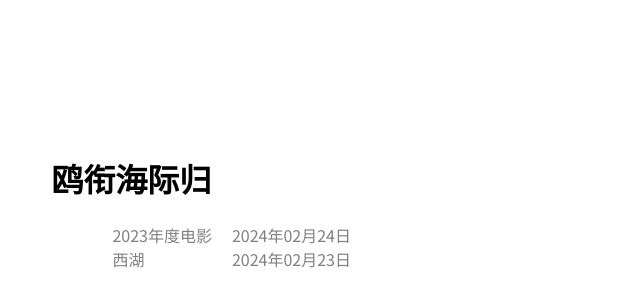
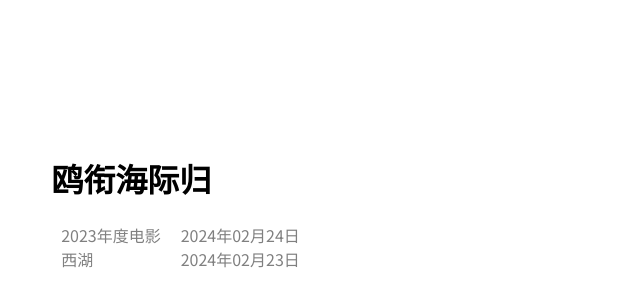
Before and after one commit to liushuaiiu/liushuaiiu.github.io, a Jekyll site: the page built from index.html, in a window 1280 px wide. Shown: the top 307 px of the page, without its empty margins (0-640 px from the left). Built offline with Jekyll 4.4.1, drawn with Linux system fonts in a browser that asks for light colours.

Commit message:
Update style.css

```diff
--- a/assets/css/style.css
+++ b/assets/css/style.css
@@ -53,8 +53,8 @@
     display: flex;
     justify-content: space-between; /* 这会在标题和日期之间添加空间，但不会推到最右边 */
     align-items: center;
-    width: 80%; /* 或者根据您的页面设计调整宽度 */
-    margin-left: 4vw; /* 这会使得容器居中显示 */
+    width: 100%; /* 或者根据您的页面设计调整宽度 */
+    margin: 0 auto; /* 这会使得容器居中显示 */
     padding: 0 10px; /* 根据需要调整内边距 */
     box-sizing: border-box; /* 保证内边距不会影响容器的最终宽度 */
 }
```
